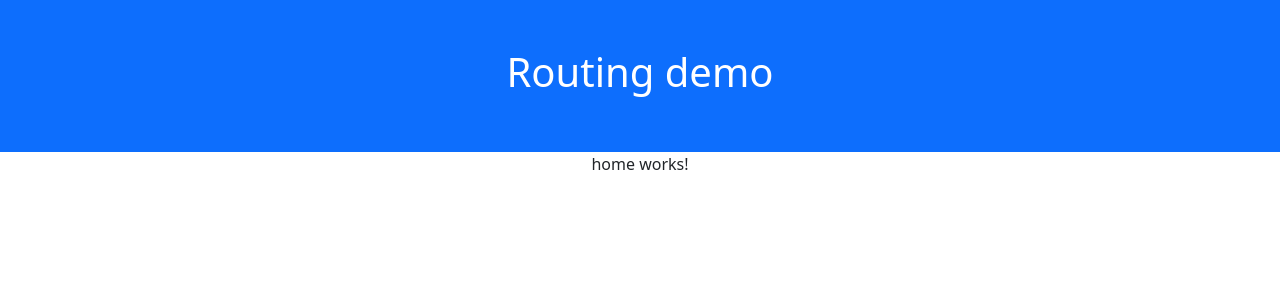
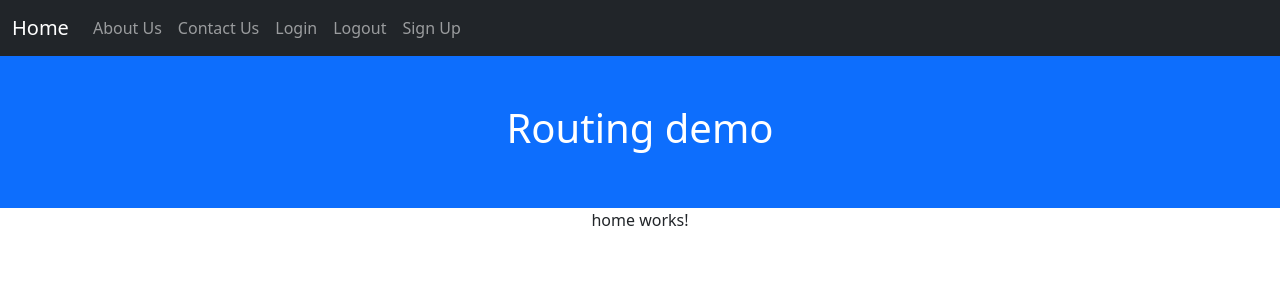
Before and after one commit to jagasia/harman1, an Angular app in the folder Angular/routing-demo/: page / in a window 1280 px wide. Shown: the top 300 px of the page. Built offline with nearby package versions, Linux system fonts and the light colour scheme.

Commit message:
18Jun 12:09

```diff
--- a/Angular/routing-demo/src/app/app.html
+++ b/Angular/routing-demo/src/app/app.html
@@ -1,3 +1,4 @@
+<app-nav></app-nav>
 <div class="p-5 text-white text-center bg-primary">
   <h1>Routing demo</h1>
 </div>
--- a/Angular/routing-demo/src/app/app.ts
+++ b/Angular/routing-demo/src/app/app.ts
@@ -3,12 +3,13 @@
 import { RouterOutlet } from '@angular/router';
 import { Hello } from './hello/hello';
 import { LifeCycle } from './life-cycle/life-cycle';
+import { Nav } from './nav/nav';
 import { Register } from './register/register';
 
 @Component({
   standalone:true,
   selector: 'app-root',
-  imports: [Hello, Register, LifeCycle, FormsModule, RouterOutlet],
+  imports: [Hello, Register, LifeCycle, FormsModule, RouterOutlet, Nav],
   templateUrl: './app.html',
   styleUrl: './app.css'
 })
--- /dev/null
+++ b/Angular/routing-demo/src/app/nav/nav.html
@@ -0,0 +1,28 @@
+<nav class="navbar navbar-expand-sm bg-dark navbar-dark">
+  <div class="container-fluid">
+    <a class="navbar-brand" href="">Home</a>
+    <button class="navbar-toggler" type="button" data-bs-toggle="collapse" data-bs-target="#collapsibleNavbar">
+      <span class="navbar-toggler-icon"></span>
+    </button>
+    <div class="collapse navbar-collapse" id="collapsibleNavbar">
+      <ul class="navbar-nav">
+        <li class="nav-item">
+          <a class="nav-link" href="/about">About Us</a>
+        </li>
+        <li class="nav-item">
+          <a class="nav-link" href="/contact">Contact Us</a>
+        </li>
+        <li class="nav-item">
+          <a class="nav-link" href="/login">Login</a>
+        </li>
+        <li class="nav-item">
+          <a class="nav-link" href="/logout">Logout</a>
+        </li>
+        <li class="nav-item">
+          <a class="nav-link" href="/register">Sign Up</a>
+        </li>
+
+      </ul>
+    </div>
+  </div>
+</nav>
```
Also changed, not shown: Angular/routing-demo/src/app/nav/nav.ts (added, +11 -0 lines), Angular/routing-demo/src/app/nav/nav.css (added), 2 other files (tests, documents, lock files or other folders).
